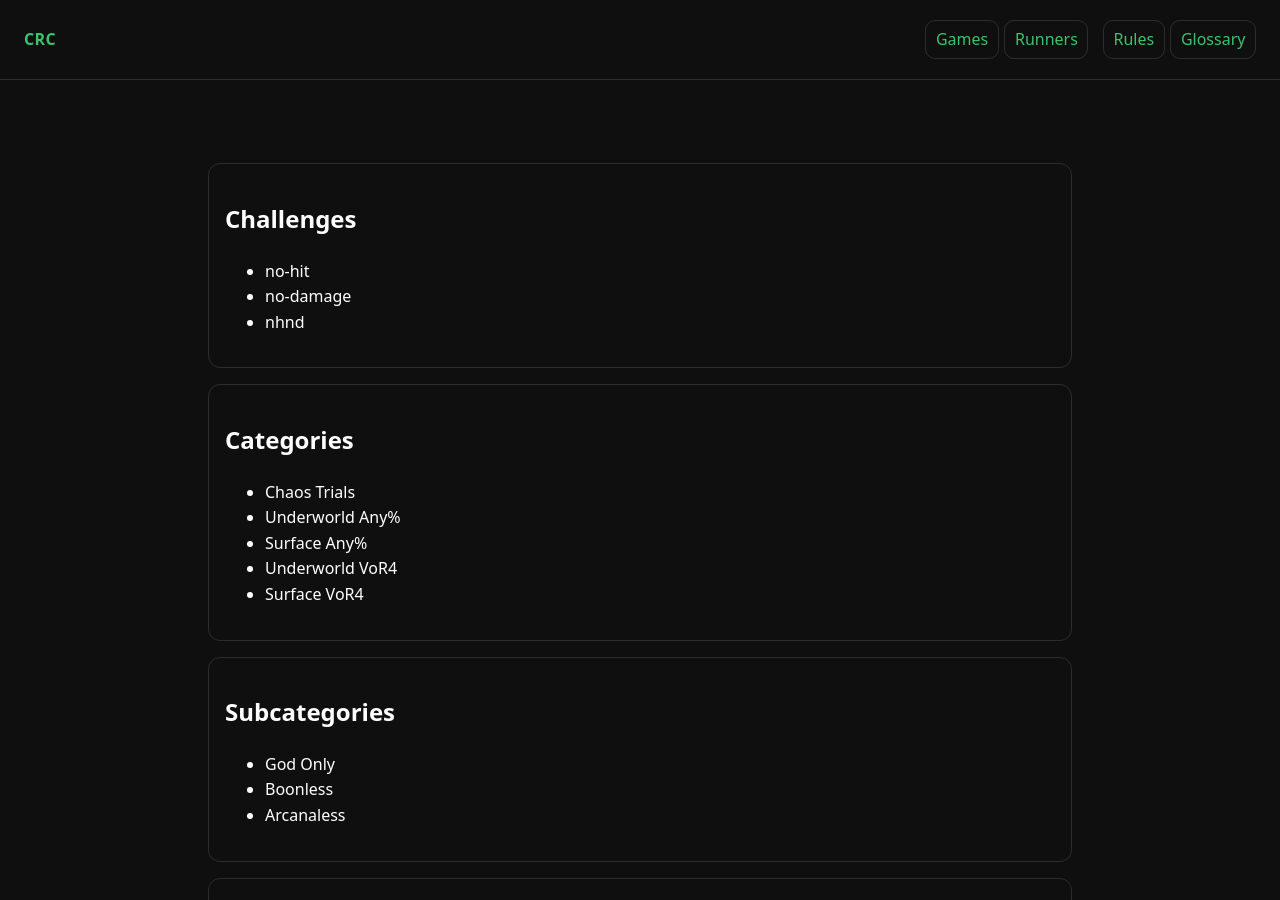
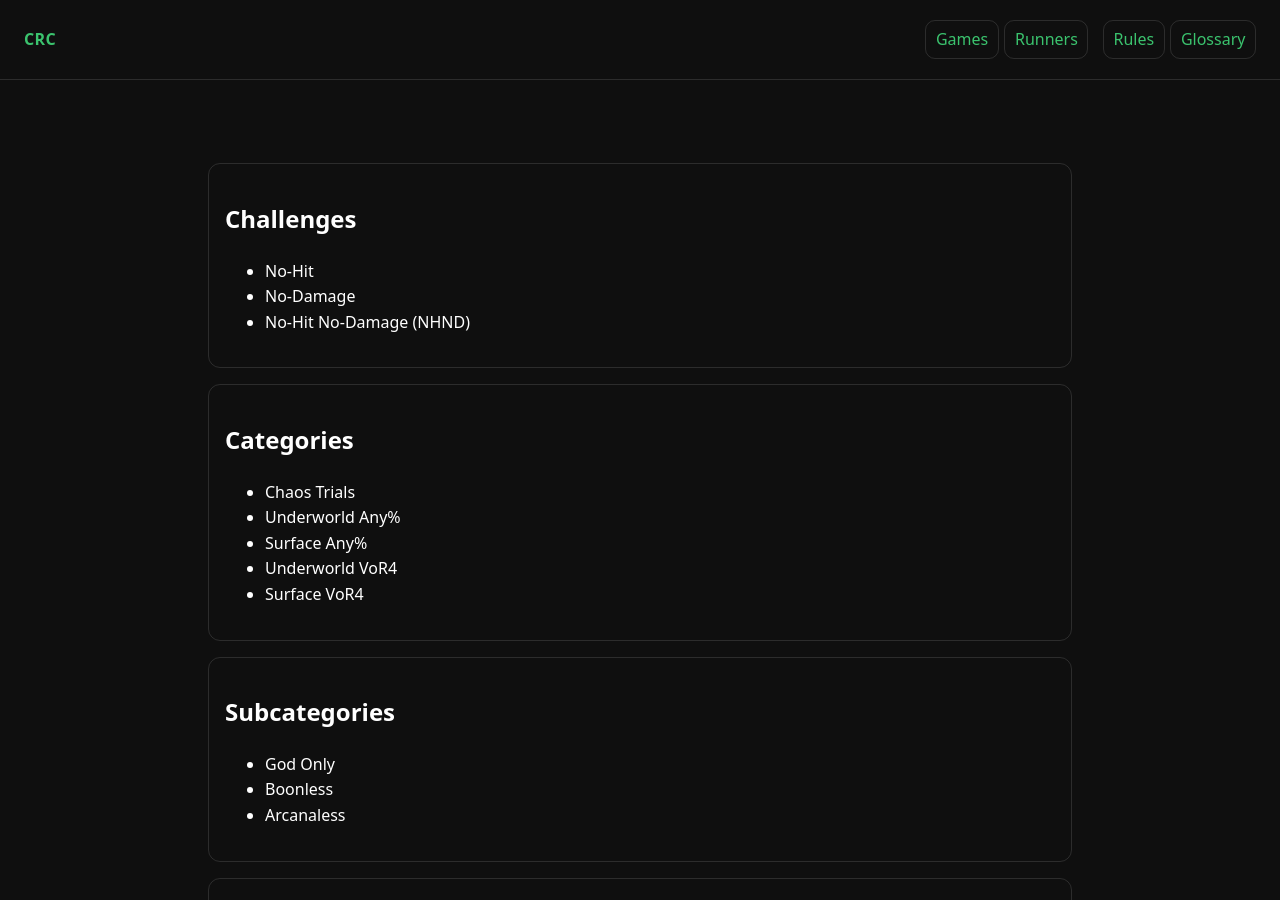
Before and after one commit to GaryAsher/challenge-run-site, a Jekyll site: the page built from _games/hades-2.md, in a window 1280 px wide and 900 px high, scrolled down 366 px. Built offline with Jekyll 4.4.1, drawn with Linux system fonts in a browser that asks for light colours.

```diff
--- a/_layouts/game.html
+++ b/_layouts/game.html
@@ -69,12 +69,13 @@
 <div class="container">
 
   <!-- Challenges list -->
-  {% if page.challenges %}
+  {% if page.challenges and page.challenges.size > 0 %}
     <div class="card">
       <h2>Challenges</h2>
       <ul>
         {% for x in page.challenges %}
-          <li>{{ x }}</li>
+          {% assign meta = site.data.challenges[x] %}
+          <li>{{ meta.label | default: x }}</li>
         {% endfor %}
       </ul>
     </div>
```
